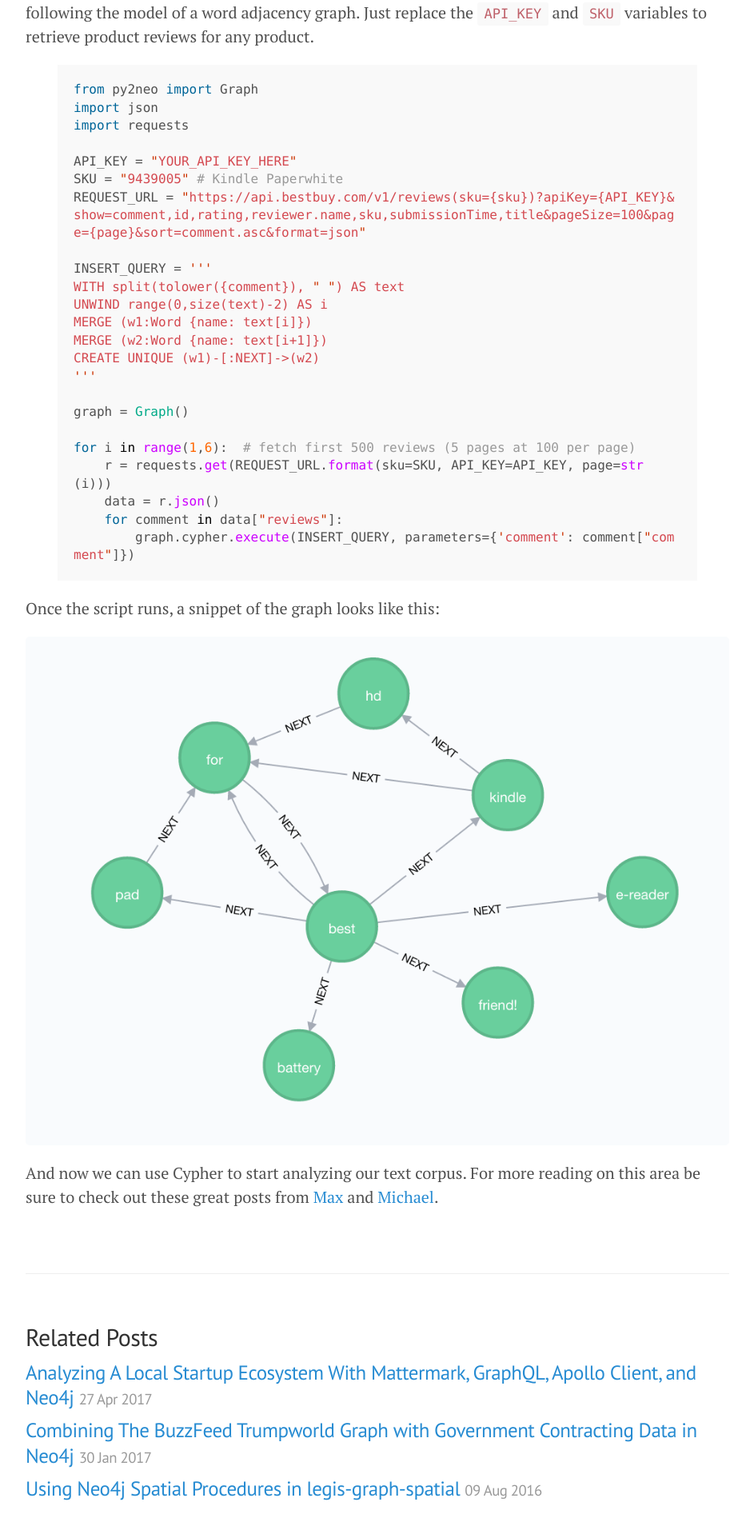
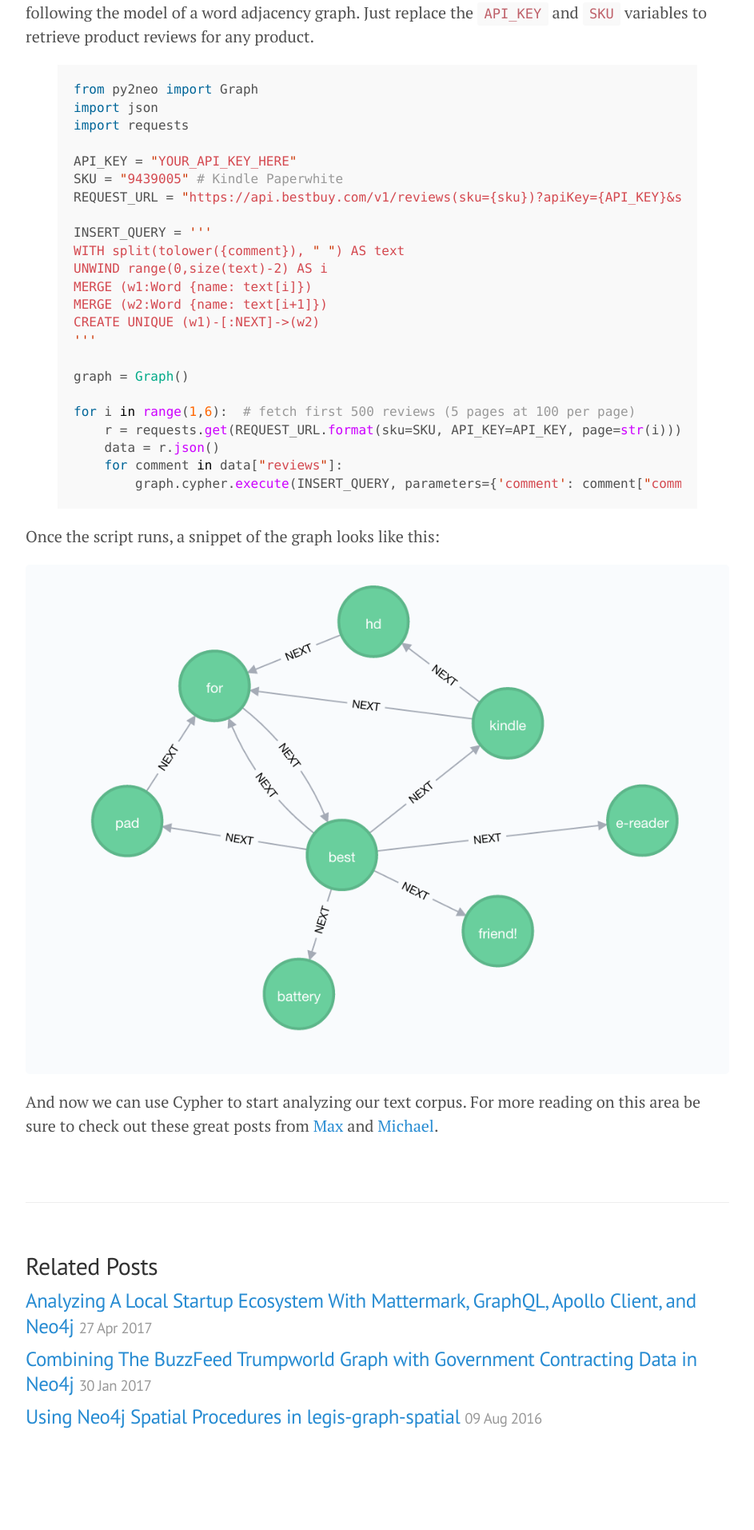
Before and after one commit to johnymontana/johnymontana.github.io, a Jekyll site: the page built from _posts/2016-01-07-nlp-graph-model.md, in a window 1280 px wide. Shown: the part 1087-3000 px from the top of the page at 80% size, without its empty margins (168-1111 px from the left). Built offline with Jekyll 4.4.1, drawn with Linux system fonts in a browser that asks for light colours; comment, search, counter and statistics services are not loaded; after the commit the page ends 2935 px from its top, so only the background shows below that.

Commit message:
overflow for code blocks

```diff
--- a/public/css/syntax.css
+++ b/public/css/syntax.css
@@ -1,3 +1,7 @@
+/* overflow and line numbers */
+.highlight .lineno { color: #ccc; display:inline-block; padding: 0 5px; border-right:1px solid #ccc; }
+.highlight pre code { display: block; white-space: pre; overflow-x: auto; word-wrap: normal; }
+
 .highlight .hll { background-color: #ffc; }
 .highlight .c { color: #999; } /* Comment */
 .highlight .err { color: #a00; background-color: #faa } /* Error */
```
